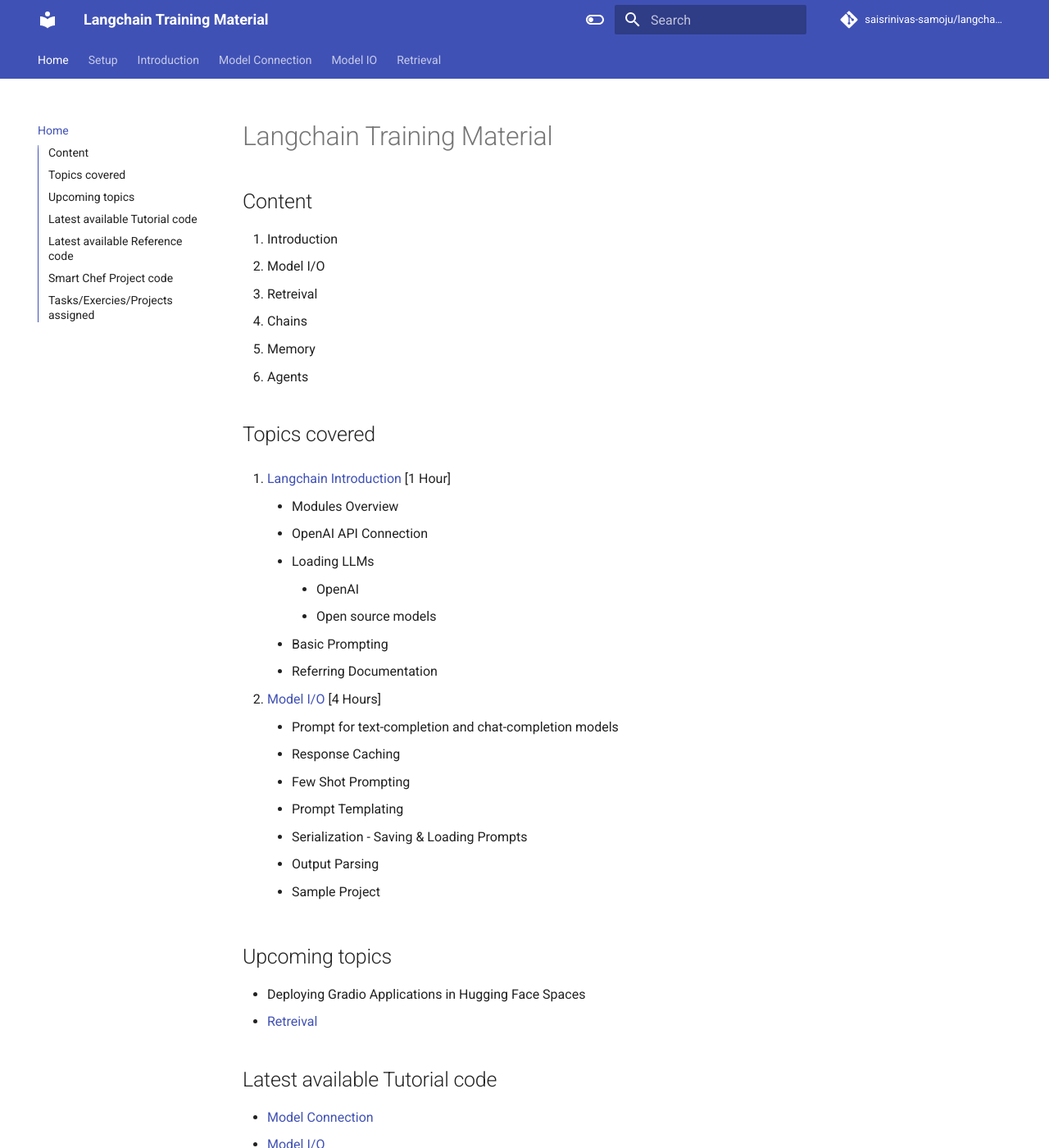
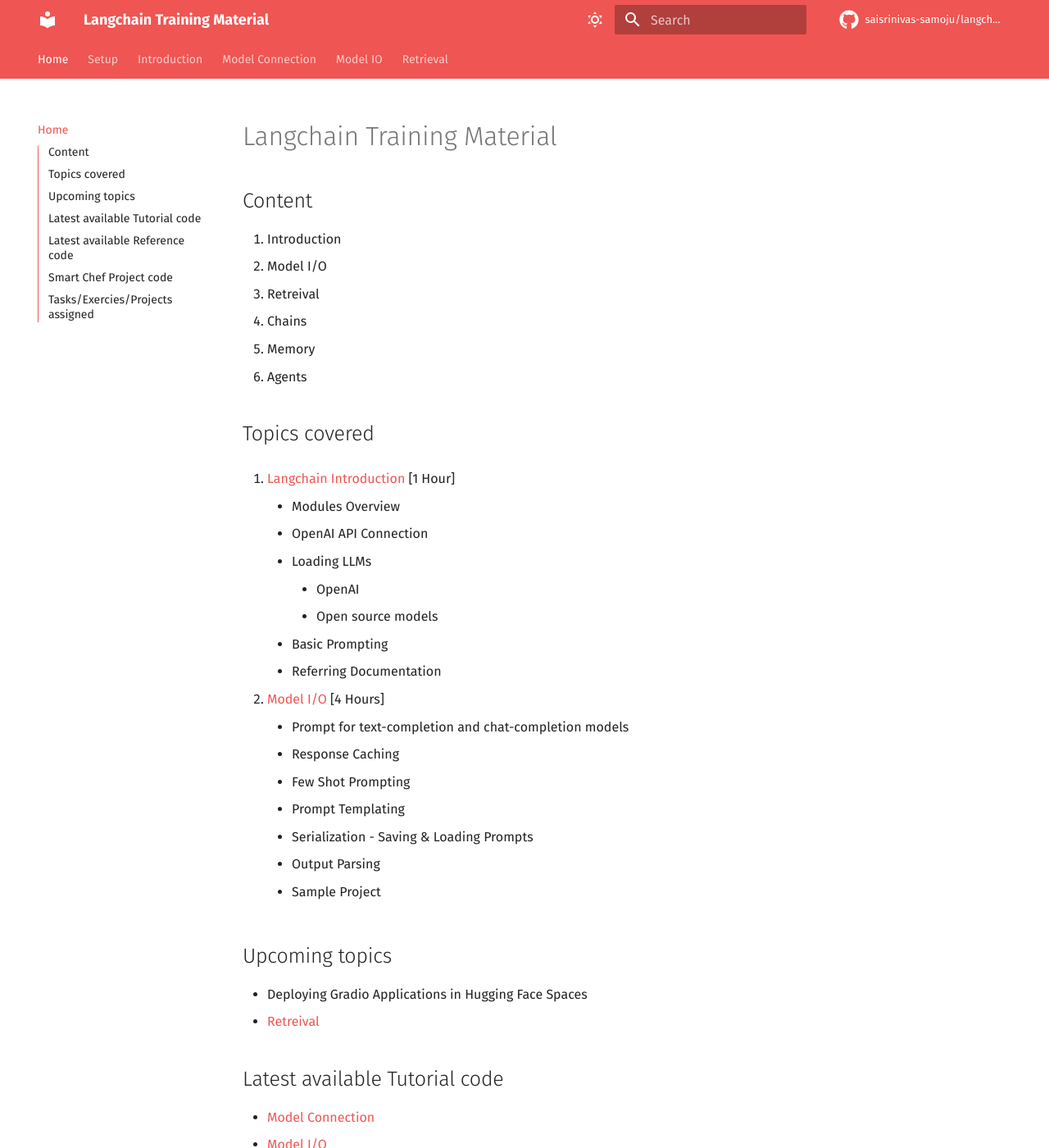
Before and after one commit to saisrinivas-samoju/langchain_training, an MkDocs documentation site: the page built from docs/index.md, in a window 1280 px wide and 1400 px high. Shown: the whole window at 82% size. Built offline with MkDocs 1.6.1 and Material for MkDocs 9.7.7, drawn with Linux system fonts in a browser that asks for light colours; comment, search, counter and statistics services are not loaded.

Commit message:
Update the UI font and dark background

```diff
--- a/mkdocs.yml
+++ b/mkdocs.yml
@@ -18,6 +18,9 @@
 
 theme:
   name: material
+  font:
+    text: Fira Sans
+    code: Fira Code
   features:
     - navigation.tabs
     - navigation.sections
@@ -29,16 +32,27 @@
   palette:
     - scheme: default
       toggle:
-        icon: material/toggle-switch-off-outline
+        # icon: material/toggle-switch-off-outline
+        icon: material/weather-sunny
         name: Switch to dark mode
-      primary: 161f6d
-      accent: purple
+      # primary: 161f6d
+      # accent: purple
+      # primary: indigo
+      primary: red
+      accent: indigo
+      background: grey
     - scheme: slate
       toggle:
-        icon: material/toggle-switch
+        # icon: material/toggle-switch
+        icon: material/weather-night
         name: Switch to light mode
-      primary: red
-      accent: lime
+      # primary: red
+      # accent: lime
+      primary: black
+      accent: black
+  icon:
+      repo: fontawesome/brands/github
+  custom.css: custom.css
 
 
 extra_javascript:
```
Also changed, not shown: 1 other file.
